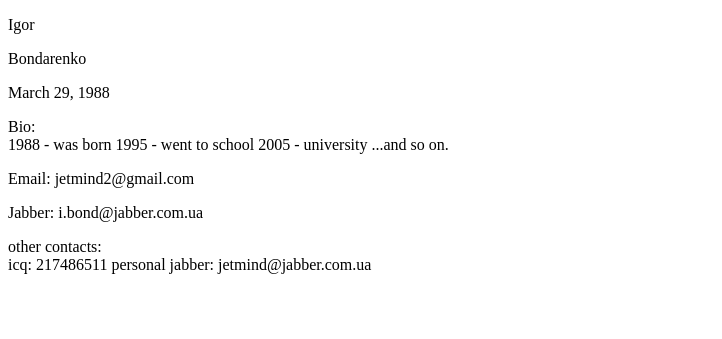
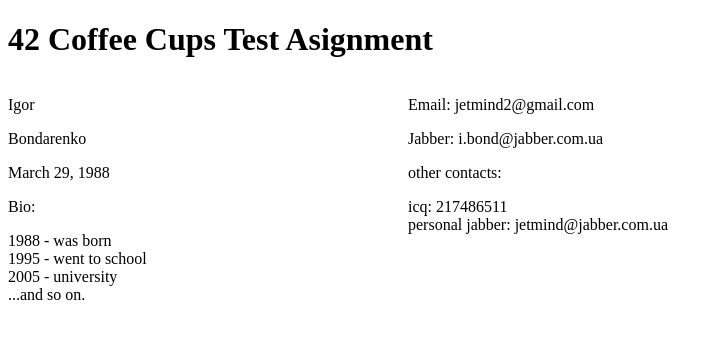
Before and after one commit to jetmind/42-test-jetmind, a Django app: page / in a window 1280 px wide. Shown: the top 339 px of the page, without its empty margins (0-722 px from the left). Run offline with Django 3.2, Linux system fonts and the light colour scheme; data comes from the database, SQL or seed files in the repository.

Commit message:
ticket:1 Normal html formatting

```diff
--- a/testjet/templates/index.html
+++ b/testjet/templates/index.html
@@ -1,14 +1,18 @@
 {% extends "base.html" %}
 {% block content %}
+<h1>42 Coffee Cups Test Asignment</h1>
+<div style="float: left; width: 400px;">
     <p>{{ person.name }}</p>
     <p>{{ person.surname }}</p>
     <p>{{ person.birth }}</p>
     <p></p>
-    <p>Bio:<br />{{ person.bio }}</p>
+    <p>Bio:<br />{{ person.bio|linebreaks }}</p>
+</div>
 
+<div style="float: left;">
     <p></p>
     <p>Email: {{ person.contacts.email }}</p>
     <p>Jabber: {{ person.contacts.jabber }}</p>
-    <p>other contacts:<br />{{ person.contacts.other }}</p>
-
+    <p>other contacts:<br />{{ person.contacts.other|linebreaks }}</p>
+</div>
 {% endblock %}
```
